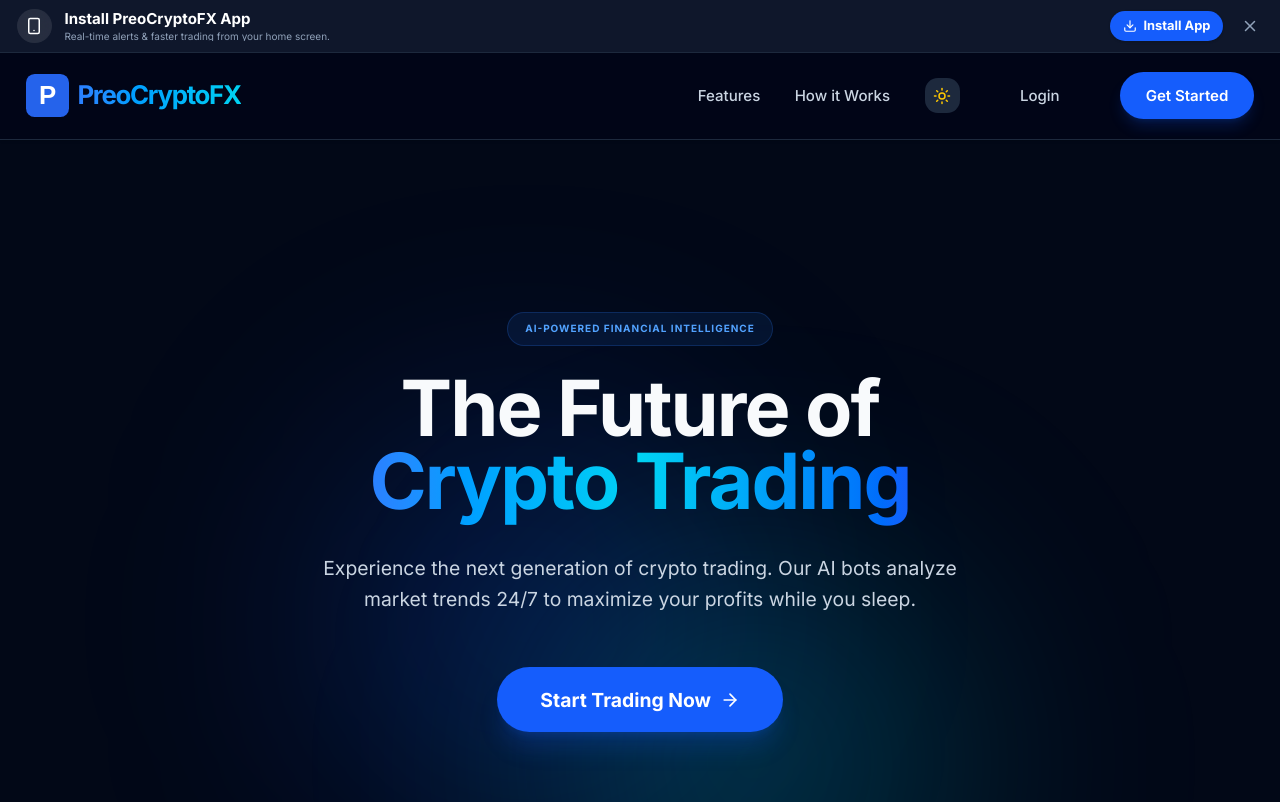
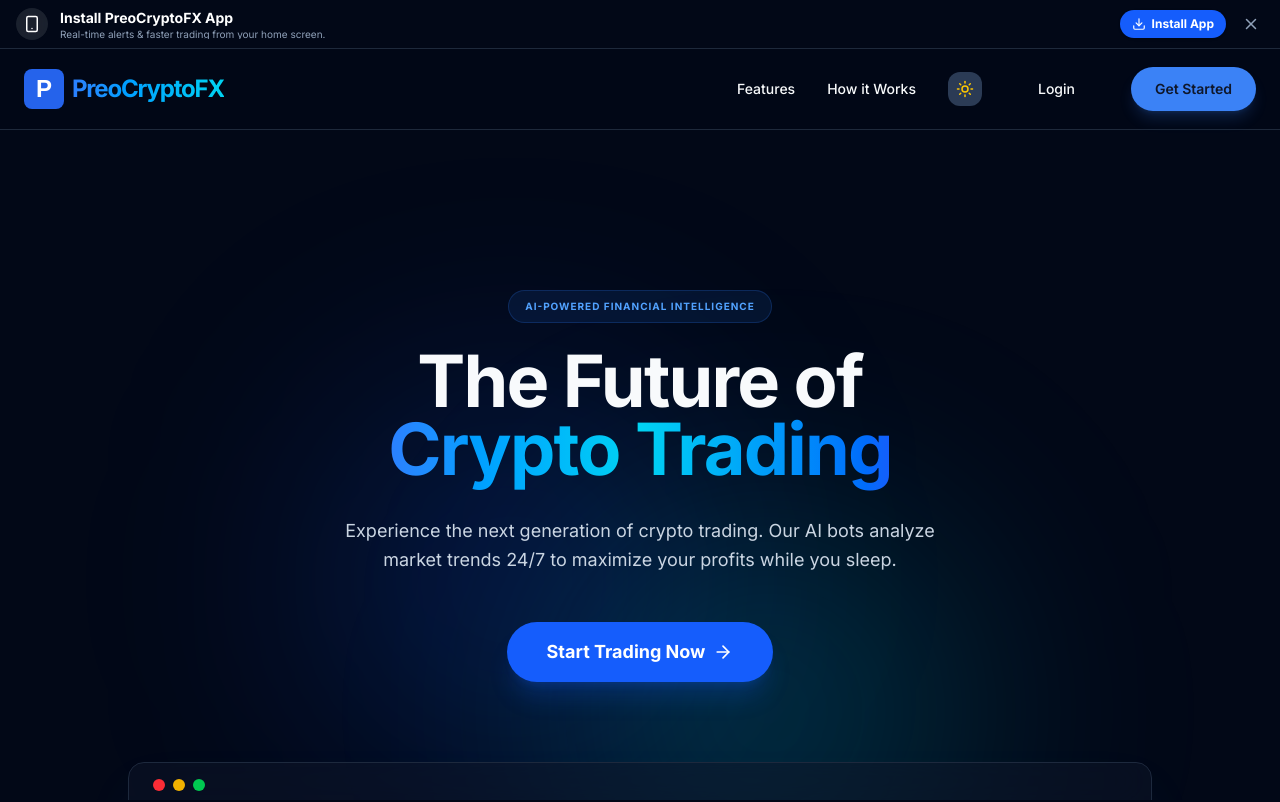
Before and after one commit to joelnd27/preocryptofx, a React (Vite) app: page / in a window 1280 px wide. Shown: the top 802 px of the page. Built offline with nearby package versions, Linux system fonts and the light colour scheme; no server answers; the database is empty.

Commit message:
refactor: improve layout, styling, and fetch logic
- Standardize CSS with theme-aware variables
- Fix viewport layout overflow issues
- Enhance transaction fetch error handling

```diff
--- a/src/App.tsx
+++ b/src/App.tsx
@@ -93,9 +93,9 @@ export default function App() {
 
   return (
     <Router>
-      <div className="flex flex-col min-h-screen">
+      <div className="flex flex-col h-full">
         <PWAInstallBanner />
-        <div className="flex-1 overflow-x-hidden">
+        <div className="flex-1 overflow-x-hidden overflow-y-auto min-h-0">
           <AdminRedirector>
             <Routes>
               <Route path="/" element={<Landing />} />
--- a/src/components/PWAInstallBanner.tsx
+++ b/src/components/PWAInstallBanner.tsx
@@ -37,10 +37,7 @@ export default function PWAInstallBanner({ className }: PWAInstallBannerProps) {
         animate={{ height: 'auto', opacity: 1 }}
         exit={{ height: 0, opacity: 0 }}
         className={cn(
-          "w-full z-[100] relative",
-          isDarkMode
-            ? "bg-slate-900 text-white border-b border-slate-800"
-            : "bg-white text-blue-600 border-b border-blue-50 shadow-sm",
+          "w-full z-[100] relative bg-background border-b border-border",
           className
         )}
         style={{ paddingTop: 'env(safe-area-inset-top)' }}
--- a/src/index.css
+++ b/src/index.css
@@ -28,6 +28,14 @@
   --radius-lg: var(--radius);
   --radius-md: calc(var(--radius) - 2px);
   --radius-sm: calc(var(--radius) - 4px);
+
+  /* Header Theme Tokens */
+  --color-header: hsl(var(--header-background));
+  --color-header-foreground: hsl(var(--header-foreground));
+  --color-header-border: hsl(var(--header-border));
+  --color-header-muted: hsl(var(--header-muted));
+  --color-header-hover: hsl(var(--header-hover));
+  --color-header-active: hsl(var(--header-active));
 }
 
 @layer base {
@@ -38,7 +46,7 @@
     --card-foreground: 222.2 84% 4.9%;
     --popover: 0 0% 100%;
     --popover-foreground: 222.2 84% 4.9%;
-    --primary: 221.2 83.2% 53.3%; /* Professional Blue */
+    --primary: 221.2 83.2% 53.3%;
     --primary-foreground: 210 40% 98%;
     --secondary: 210 40% 96.1%;
     --secondary-foreground: 222.2 47.4% 11.2%;
@@ -52,6 +60,14 @@
     --input: 214.3 31.8% 91.4%;
     --ring: 221.2 83.2% 53.3%;
     --radius: 1rem;
+
+    /* Header Specific Tokens - Light */
+    --header-background: 0 0% 100%;
+    --header-foreground: 222.2 84% 4.9%;
+    --header-border: 214.3 31.8% 91.4%;
+    --header-muted: 215.4 16.3% 46.9%;
+    --header-hover: 210 40% 96.1%;
+    --header-active: 210 40% 94.1%;
   }
 
   .dark {
@@ -74,34 +90,33 @@
     --border: 217.2 32.6% 17.5%;
     --input: 217.2 32.6% 17.5%;
     --ring: 224.3 76.3% 48%;
+
+    /* Header Specific Tokens - Dark */
+    --header-background: 222.2 84% 4.9%;
+    --header-foreground: 210 40% 98%;
+    --header-border: 217.2 32.6% 17.5%;
+    --header-muted: 215 20.2% 65.1%;
+    --header-hover: 217.2 32.6% 25%;
+    --header-active: 217.2 32.6% 30%;
   }
 }
 
 @layer base {
-  html {
-    font-size: 107.5%; /* Gentle global scale-up of root font size for enhanced readability */
+  html, body, #root {
+    @apply text-foreground;
+    height: 100%;
+    width: 100%;
+    margin: 0;
+    padding: 0;
+    -webkit-tap-highlight-color: transparent;
+    -webkit-touch-callout: none;
+    background-color: hsl(var(--background));
   }
-  * {
-    @apply border-border;
-  }
+
   body {
-    @apply bg-background text-foreground font-sans antialiased;
+    @apply font-sans antialiased;
     font-feature-settings: "rlig" 1, "calt" 1;
-    min-height: 100vh;
-    min-height: -webkit-fill-available;
-    /* On mobile, we handle safe areas in specific layout components for better sticky control */
-  }
-}
-
-html {
-  height: -webkit-fill-available;
-  @apply bg-background;
-}
-
-@layer base {
-  /* Ensure correct coloring for system bars on mobile */
-  :root {
-    color-scheme: light dark;
+    background-color: hsl(var(--background));
   }
 }
 
--- a/src/pages/AdminPanel.tsx
+++ b/src/pages/AdminPanel.tsx
@@ -21,7 +21,7 @@ import {
 } from 'lucide-react';
 import { useStore } from '../context/StoreContext';
 import { formatCurrency, cn } from '../lib/utils';
-import { supabase } from '../lib/supabase';
+import { supabase, isSupabaseConfigured } from '../lib/supabase';
 
 const ADMIN_EMAILS = ['wren20688@gmail.com', 'josphatndungu1022@gmail.com'];
 const ADMIN_IDS = ['304020c9-3695-4f8f-85fe-9ee12eda8152'];
@@ -80,7 +80,9 @@ export default function AdminPanel() {
         getAllUsers(searchQuery),
         getGlobalStats(),
         getAllTransactions(searchQuery),
-        supabase.from('users').select('id, referral_code, referred_by')
+        isSupabaseConfigured()
+          ? supabase.from('users').select('id, referral_code, referred_by')
+          : Promise.resolve({ data: [] })
       ]);
 
       // Calculate true referral counts across the entire database
--- a/src/pages/Landing.tsx
+++ b/src/pages/Landing.tsx
@@ -47,23 +47,14 @@ export default function Landing() {
 
   return (
     <div className={cn(
-      "min-h-screen overflow-x-hidden transition-colors duration-300",
-      isDarkMode ? "bg-background text-foreground" : "bg-white text-slate-900"
+      "h-full overflow-x-hidden transition-colors duration-300 bg-background text-foreground"
     )}>
       <div
-        className={cn(
-          "sticky top-0 z-[100] w-full",
-          isDarkMode ? "bg-slate-950" : "bg-white"
-        )}
-        style={{ paddingTop: 'env(safe-area-inset-top)' }}
+        className="sticky top-0 z-[100] w-full bg-header/90 backdrop-blur-md border-b border-header-border transition-colors duration-300"
+        style={{ paddingTop: 'env(safe-area-inset-top)', minHeight: 'env(safe-area-inset-top)' }}
       >
         {/* Navbar */}
-        <nav className={cn(
-          "w-full border-b shadow-sm",
-        isDarkMode
-          ? "bg-slate-950/80 backdrop-blur-md border-slate-800"
-          : "bg-white/80 backdrop-blur-md border-slate-200"
-      )}>
+        <nav className="w-full text-header-foreground">
         <div className="max-w-7xl mx-auto px-4 sm:px-6 h-20 flex items-center justify-between">
           <div className="flex items-center gap-2">
             <img src="/favicon.svg" alt="PreoCryptoFX Logo" className="w-8 h-8 sm:w-10 sm:h-10" />
@@ -76,28 +67,20 @@ export default function Landing() {
           </div>
 
           {/* Desktop Nav */}
-          <div className={cn(
-            "hidden md:flex items-center gap-8",
-            isDarkMode ? "text-slate-300" : "text-slate-500"
-          )}>
-            <a href="#features" className="hover:text-blue-500 transition-colors text-sm font-medium">Features</a>
-            <a href="#how-it-works" className="hover:text-blue-500 transition-colors text-sm font-medium">How it Works</a>
+          <div className="hidden md:flex items-center gap-8 text-header-foreground">
+            <a href="#features" className="hover:text-primary transition-colors text-sm font-medium">Features</a>
+            <a href="#how-it-works" className="hover:text-primary transition-colors text-sm font-medium">How it Works</a>
 
             <button
               onClick={toggleDarkMode}
-              className={cn(
-                "p-2 rounded-xl transition-all",
-                isDarkMode ? "bg-slate-800 text-yellow-400 hover:bg-slate-700" : "bg-slate-100 text-slate-600 hover:bg-slate-200"
-              )}
+              className="p-2 rounded-xl transition-all bg-header-hover text-header-foreground hover:bg-header-active"
+              aria-label="Toggle Theme"
             >
-              {isDarkMode ? <Sun size={18} /> : <Moon size={18} />}
+              {isDarkMode ? <Sun size={18} className="text-yellow-400" /> : <Moon size={18} />}
             </button>
 
-            <Link to="/login" className={cn(
-              "px-6 py-2 rounded-full transition-colors text-sm font-medium",
-              isDarkMode ? "hover:bg-slate-800" : "hover:bg-slate-100"
-            )}>Login</Link>
-            <Link to="/register" className="px-6 py-3 bg-blue-600 rounded-full font-semibold hover:bg-blue-700 transition-all shadow-lg shadow-blue-600/20 text-white text-sm">
+            <Link to="/login" className="px-6 py-2 rounded-full transition-colors text-sm font-medium hover:bg-header-hover">Login</Link>
+            <Link to="/register" className="px-6 py-3 bg-primary rounded-full font-semibold hover:bg-primary/90 transition-all shadow-lg shadow-primary/20 text-primary-foreground text-sm">
               Get Started
             </Link>
           </div>
@@ -106,19 +89,15 @@ export default function Landing() {
           <div className="flex items-center gap-2 md:hidden">
             <button
               onClick={toggleDarkMode}
-              className={cn(
-                "p-2 rounded-xl transition-all",
-                isDarkMode ? "bg-slate-800 text-yellow-400" : "bg-slate-100 text-slate-600"
-              )}
+              className="p-2 rounded-xl transition-all bg-header-hover text-header-foreground"
+              aria-label="Toggle Theme"
             >
-              {isDarkMode ? <Sun size={18} /> : <Moon size={18} />}
+              {isDarkMode ? <Sun size={18} className="text-yellow-400" /> : <Moon size={18} />}
             </button>
             <button
-              className={cn(
-                "p-2",
-                isDarkMode ? "text-slate-300" : "text-slate-500"
-              )}
+              className="p-2 text-header-foreground"
               onClick={() => setIsMobileMenuOpen(!isMobileMenuOpen)}
+              aria-label="Toggle Menu"
             >
               {isMobileMenuOpen ? <X size={24} /> : <Menu size={24} />}
             </button>
@@ -132,26 +111,14 @@ export default function Landing() {
               initial={{ opacity: 0, height: 0 }}
               animate={{ opacity: 1, height: 'auto' }}
               exit={{ opacity: 0, height: 0 }}
-              className={cn(
-                "md:hidden border-b overflow-hidden shadow-xl",
-                isDarkMode ? "bg-slate-900 border-slate-800" : "bg-white border-slate-200"
-              )}
+              className="md:hidden border-b overflow-hidden shadow-xl bg-card border-border"
             >
               <div className="px-4 py-6 space-y-4">
-                <a href="#features" onClick={() => setIsMobileMenuOpen(false)} className={cn(
-                  "block text-lg font-medium",
-                  isDarkMode ? "text-slate-300 hover:text-white" : "text-slate-600 hover:text-blue-600"
-                )}>Features</a>
-                <a href="#how-it-works" onClick={() => setIsMobileMenuOpen(false)} className={cn(
-                  "block text-lg font-medium",
-                  isDarkMode ? "text-slate-300 hover:text-white" : "text-slate-600 hover:text-blue-600"
-                )}>How it Works</a>
+                <a href="#features" onClick={() => setIsMobileMenuOpen(false)} className="block text-lg font-medium text-foreground hover:text-primary transition-colors">Features</a>
+                <a href="#how-it-works" onClick={() => setIsMobileMenuOpen(false)} className="block text-lg font-medium text-foreground hover:text-primary transition-colors">How it Works</a>
                 <div className="pt-4 flex flex-col gap-3">
-                  <Link to="/login" className={cn(
-                    "w-full py-3 text-center rounded-xl font-medium",
-                    isDarkMode ? "bg-slate-800" : "bg-slate-100"
-                  )}>Login</Link>
-                  <Link to="/register" className="w-full py-3 text-center rounded-xl bg-blue-600 text-white font-bold">Get Started</Link>
+                  <Link to="/login" className="w-full py-3 text-center rounded-xl font-medium bg-header-hover text-foreground hover:bg-header-active">Login</Link>
+                  <Link to="/register" className="w-full py-3 text-center rounded-xl bg-primary text-primary-foreground font-bold shadow-lg shadow-primary/20">Get Started</Link>
                 </div>
               </div>
             </motion.div>
--- a/vite.config.ts
+++ b/vite.config.ts
@@ -23,8 +23,8 @@ export default defineConfig({
         start_url: '/',
         scope: '/',
         display: 'standalone',
-        background_color: '#0f172a',
-        theme_color: '#0f172a',
+        background_color: '#ffffff',
+        theme_color: '#ffffff',
         orientation: 'portrait',
         categories: ['finance', 'business'],
         icons: [
```
Also changed, not shown: index.html (+26 -57 lines), src/components/Chatbot.tsx (+14 -14 lines), src/components/DashboardLayout.tsx (+34 -42 lines), src/hooks/useStore.ts (+29 -12 lines), src/lib/supabase.ts (+21 -5 lines).
